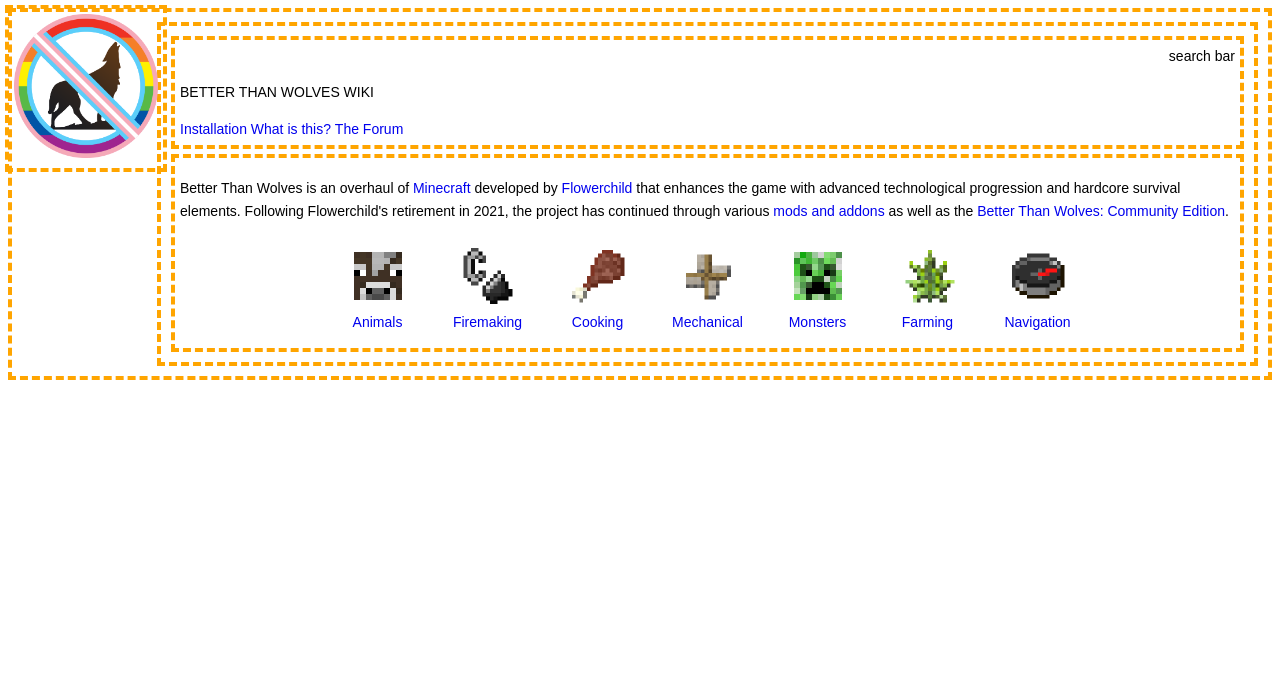
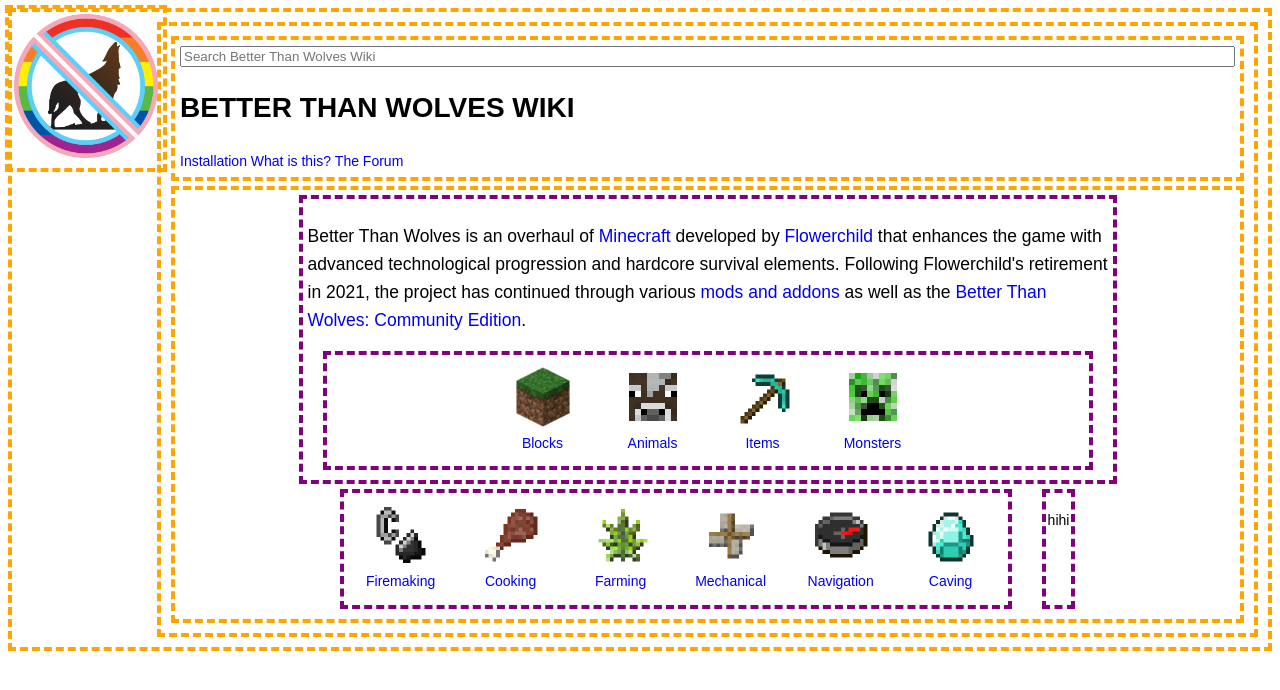
Before and after one commit to Spicy-Boy/Super-BTW-Wiki-HTML-Theme, a plain HTML site: page index.html in a window 1280 px wide. Drawn offline with Linux system fonts and the light colour scheme.

Commit message:
Flex boxes within flex boxes
And added some icons

```diff
--- a/index.html
+++ b/index.html
@@ -16,11 +16,11 @@
             <header>
                 <!-- right justified, above -->
                 <div id="search-bar">
-                    search bar
+                    <form action="">
+                        <input type="search" placeholder="Search Better Than Wolves Wiki" name="searchterm" id="search-wiki">
+                    </form>
                 </div>
-                <div id="title">
-                    <p>BETTER THAN WOLVES WIKI</p>
-                </div>
+                <h1>BETTER THAN WOLVES WIKI</h1>
                 <div class="nav-horizontal">
                     <ul>
                         <li><a href="installation.html">Installation</a></li>
@@ -31,11 +31,21 @@
             </header>
 
             <div class ="main">
+
+                <div class="centered limited description-large">
                     <p>Better Than Wolves is an overhaul of <a href="https://minecraft.wiki">Minecraft</a> developed by <span id="FC"><a href="flowerchild.html">Flowerchild</a></span> that enhances the game with advanced technological progression and hardcore survival elements. Following Flowerchild's retirement in 2021, the project has continued through various <a href="addons.html">mods and addons</a> as well as the <a href="btwce.html">Better Than Wolves: Community Edition</a>.</p>
 
                     <div class="icon-container">
-                    <!-- In a real wiki theme, he shortcut buttons must be dynamically generated from a database of links, titles, and icons! -->
-
+                        <!-- blocks -->
+                        <div class="icon-individual">
+                            <a href="blocks.html">
+                                <img src="images/blocks/block_grass.png">
+                            </a>
+                            <a href="blocks.html">
+                                Blocks
+                            </a>
+                        </div>
+                        <!-- animals -->
                         <div class="icon-individual">
                             <a href="animals.html">
                                 <img src="images/misc_icons/cowface.png">
@@ -44,6 +54,36 @@
                                 Animals
                             </a>
                         </div>
+                        <!-- items -->
+                        <div class="icon-individual">
+                            <a href="items.html">
+                                <img src="images/items/Item_pickaxe-diamond.png">
+                            </a>
+                            <a href="items.html">
+                                Items
+                            </a>
+                        </div>
+                        <!-- monsters -->
+                        <div class="icon-individual">
+                            <a href="monsters.html">
+                                <img src="images/misc_icons/creeperface.png">
+                            </a>
+                            <a href="monsters.html">
+                                Monsters
+                            </a>
+                        </div>
+                        <!-- vvv icon-container -->
+                    </div>
+                    <!-- vvv centered limited description-large -->
+                </div>
+
+                <!-- contains Basic Survival Links and Advanced Links -->
+                <div class="container-of-icon-containers">
+
+                    <!-- Basic Survival links -->
+                    <div class="icon-container limited-675px">
+                        <!-- In a real wiki theme, he shortcut buttons must be dynamically generated from a database of links, titles, and icons! -->
+
 
                         <div class="icon-individual">
                             <a href="firemaking.html">
@@ -53,13 +93,21 @@
                                 Firemaking
                             </a>
                         </div>
-
                         <div class="icon-individual">
                             <a href="cooking.html">
                                 <img src="images/items/Item_Mutton.png">
                             </a>
                             <a href="cooking.html">
                                 Cooking
+                            </a>
+                        </div>
+
+                        <div class="icon-individual">
+                            <a href="monsters.html">
+                                <img src="images/items/Item_Hemp.png">
+                            </a>
+                            <a href="monsters.html">
+                                Farming
                             </a>
                         </div>
 
@@ -74,25 +122,6 @@
 
                         <div class="icon-individual">
                             <a href="monsters.html">
-                            <img src="images/misc_icons/creeperface.png">
-                        </a>
-                        <a href="monsters.html">
-                            Monsters
-                        </a>
-                    </div>
-
-                    <div class="icon-individual">
-                        <a href="monsters.html">
-                            <img src="images/items/Item_Hemp.png">
-                        </a>
-                        <a href="monsters.html">
-                            Farming
-                        </a>
-                    </div>
-
-
-                    <div class="icon-individual">
-                        <a href="monsters.html">
                                 <img src="images/items/Item_Compass.png">
                             </a>
                             <a href="monsters.html">
@@ -100,7 +129,26 @@
                             </a>
                         </div>
 
+                        <div class="icon-individual">
+                            <a href="caving.html">
+                                <img src="images/items/Item_Diamond.png">
+                            </a>
+                            <a href="caving.html">
+                                Caving
+                            </a>
                         </div>
+
+                    </div>
+
+                    <!-- Advanced Guide Links -->
+                    <div class="icon-container limited-675px">
+                        <p>hihi</p>
+                    </div>
+
+
+
+                </div>
+
             </div>
         </div>
 
--- a/style/style.css
+++ b/style/style.css
@@ -1,18 +1,21 @@
-/* This style is for debug purposes, highlights the boxes!*/
+/* DEBUG DIV BORDERS */
 header, footer, nav, main, footer, .main, .left-sidebar, .wrapper, .wrapper-excluding-sidebar {
     border: 4px dashed orange;
     margin: 5px;
+    padding: 5px;
+}
+/* DEBUG DIV BORDERS */
+.icon-container, .centered {
+    border: 4px dashed purple;
     padding: 5px;
 }
 
 body {
     font-family: "Liberation Sans",Arial,Helvetica,sans-serif;
 }
-
 a{
     text-decoration: none;
 }
-
 #FC a:hover {
     color: red;
 }
@@ -48,9 +51,17 @@ a:hover {
     max-width: 100%;
     vertical-align: bottom;
 }
+/*
+#title {
+    font-size: 40px;
+} */
 
 #search-bar{
     text-align: right;
+    /* max-width: 35px; */
+}
+#search-wiki {
+    width: 100%;
 }
 
 .nav-horizontal ul {
@@ -63,21 +74,48 @@ a:hover {
     display: inline-block;
 }
 
+/* .centered centers container using margins */
+.centered {
+    margin-left: auto;
+    margin-right: auto;
+}
+/* .limited sets a max width to a container */
+.limited {
+    max-width: 800px;
+}
+.description-large p{
+    font-size: 1.25em;
+}
+
+/* LOL */
+.container-of-icon-containers {
+    /* DEBUG VVV */
+    /* background-color: red; */
+
+    display: flex;
+    justify-content: center;
+}
+/* contains the cute little icons in a flex box */
 .icon-container {
     display: flex;
     flex-wrap: wrap;
     row-gap: 20px;
     justify-content: center;
 
+    padding: 2px;
+    margin: 5px 15px 5px 15px;
+
     /* max-width: 700px; */
 }
+
+/* individual icons made to fit 120x120 icon sprites */
 .icon-individual {
     /* background-color: red; */
 
     margin: 10px;
 
     text-align: center;
-    flex: 0 0 auto;
+    /* flex: 0 0 auto; */
     width: 90px;
 }
 .icon-individual img {
```
Also changed, not shown: images/blocks/block_grass.png (added), images/items/Item_Diamond.png (added), images/items/Item_Rod-baited.png (added), images/items/Item_pickaxe-diamond.png (added). Lines whose indentation alone changed are shown as unchanged.
